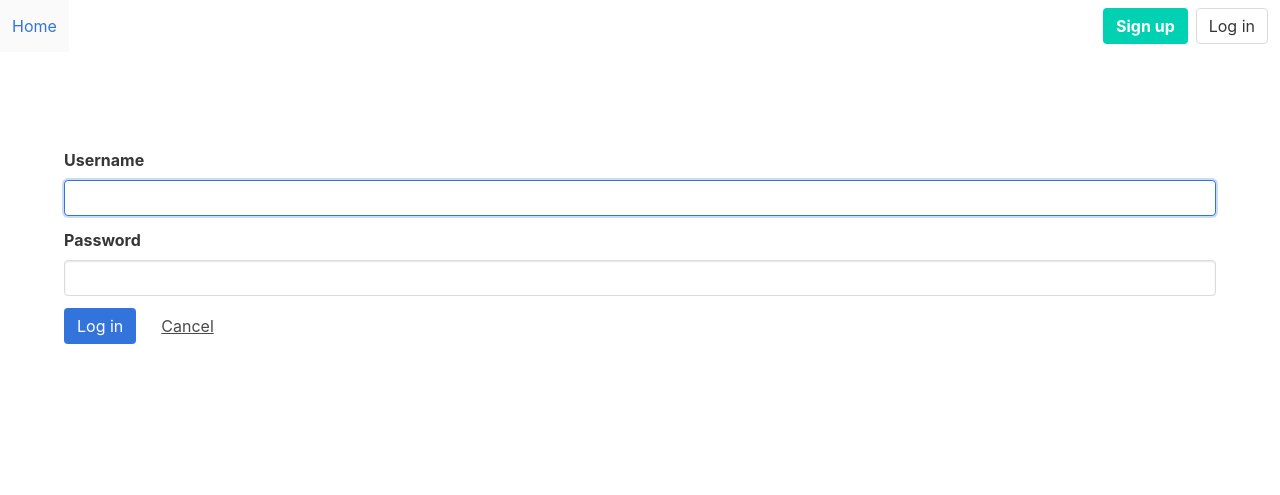
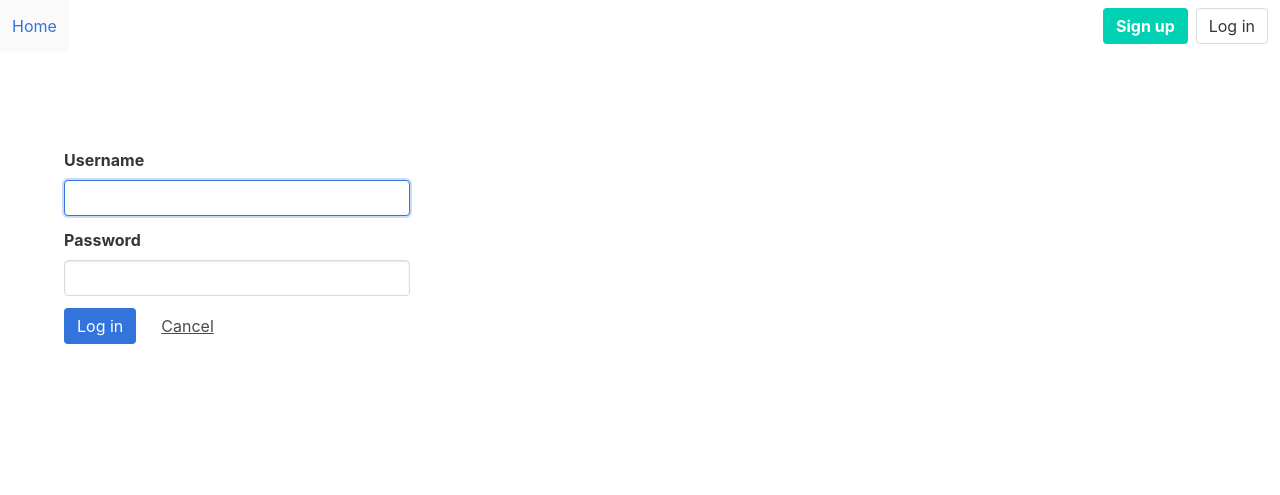
Before and after one commit to ArmaanT/downtown-marketplace, a Django app: page /accounts/login/ in a window 1280 px wide. Shown: the top 495 px of the page. Run offline with Django 3.2, Linux system fonts and the light colour scheme; some libraries are stand-ins or nearby versions.

Commit message:
Reduce login form width

```diff
--- a/main/templates/registration/login.html
+++ b/main/templates/registration/login.html
@@ -11,7 +11,7 @@
     {% for field in form.visible_fields %}
     <div class="field">
         <label class="label">{{ field.label }}</label>
-        <div class="control">
+        <div class="control" style="max-width: 30%">
             {{ field|add_class:"input" }}
         </div>
     </div>
```
